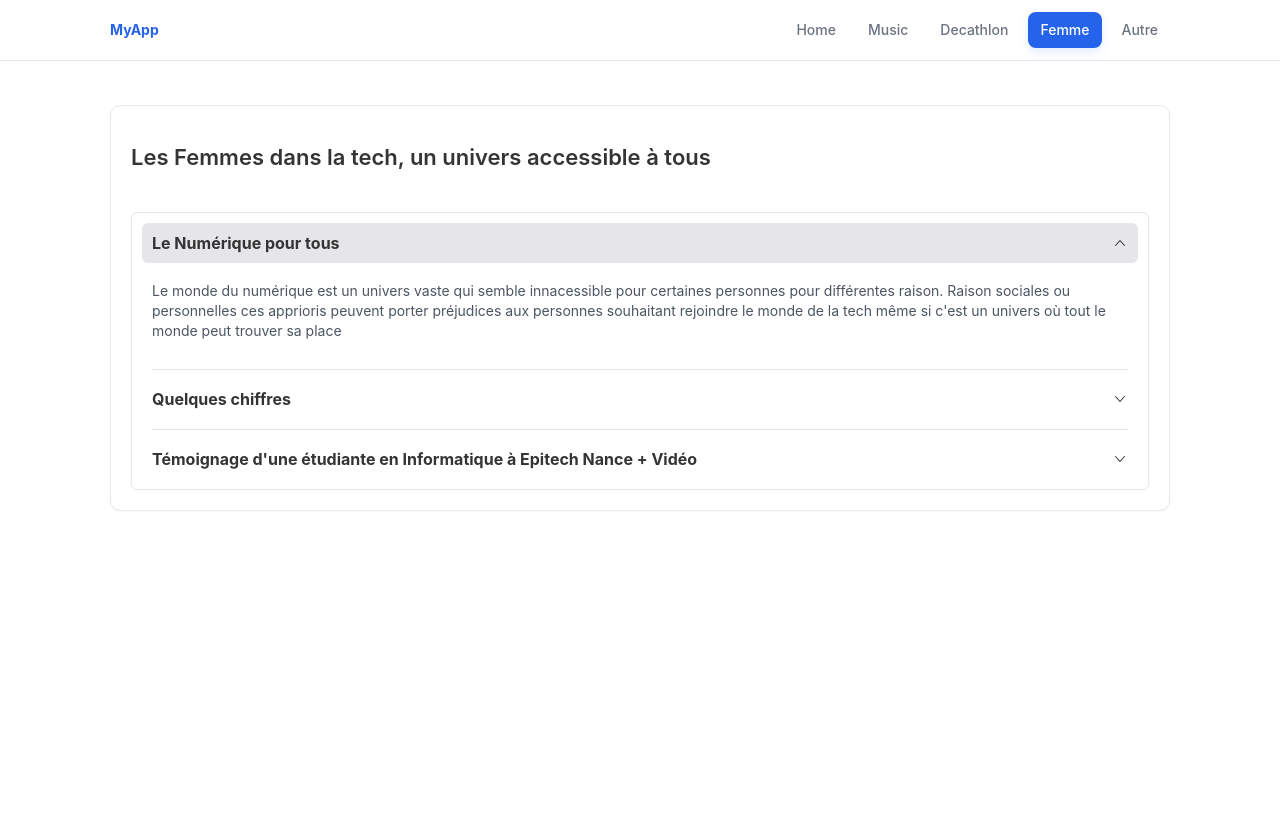
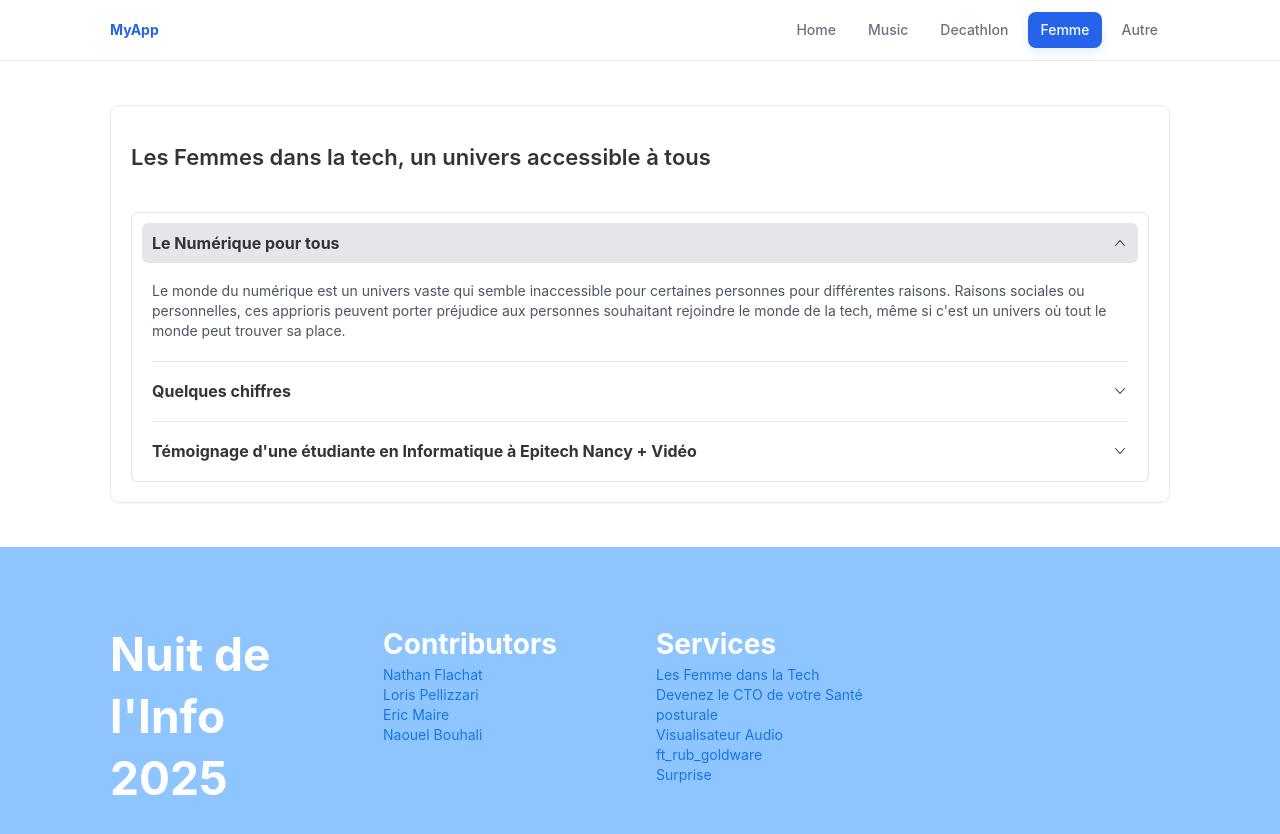
Before and after one commit to NathanFlachat/nuitdelinfo, a React (Vite) app in the folder nuitdelinfo/: page /femme in a window 1280 px wide. Both pictures are taken after a click on the element "Le Numérique pour tous". Shown: the top 834 px of the page. Before the commit the page ends 800 px from the top, so only its background shows below. Built offline with nearby package versions, Linux system fonts and the light colour scheme.

Commit message:
[ADD] Vidéo + flyer

```diff
--- a/nuitdelinfo/src/App.jsx
+++ b/nuitdelinfo/src/App.jsx
@@ -6,6 +6,7 @@ import Music from "./pages/Music";
 import Decathlon from "./pages/Decathlon";
 import Femme from "./pages/Femme";
 import Autre from "./pages/Autre";
+import Footer from "./components/Footer";
 
 export default function App() {
   return (
@@ -20,6 +21,7 @@ export default function App() {
           <Route path="/autre" element={<Autre />} />
         </Routes>
       </main>
+      <Footer/>
     </div>
   );
 }
--- a/nuitdelinfo/src/pages/Femme.jsx
+++ b/nuitdelinfo/src/pages/Femme.jsx
@@ -1,16 +1,20 @@
 import React from "react";
-import { Accordion} from "rsuite";
+import { Accordion } from "rsuite";
+import flyer from "../assets/flyer.png";
+import video from "../assets/video.mp4";
 
 const items = [
   {
-    content: "Le monde du numérique est un univers vaste qui semble innacessible pour certaines personnes pour différentes raison. Raison sociales ou personnelles ces apprioris peuvent porter préjudices aux personnes souhaitant rejoindre le monde de la tech même si c'est un univers où tout le monde peut trouver sa place ",
     id: "1",
     title: "Le Numérique pour tous",
+    content:
+      "Le monde du numérique est un univers vaste qui semble inaccessible pour certaines personnes pour différentes raisons. Raisons sociales ou personnelles, ces apprioris peuvent porter préjudice aux personnes souhaitant rejoindre le monde de la tech, même si c'est un univers où tout le monde peut trouver sa place.",
   },
   {
-    content: "Seulement 24% des métiers de la tech sont occupés par des femmes      67% des femmes ne se sentent pas légitimes à faire des études informatiques      48%des femmes citent le manque de modèle féminins dans le numérique",
     id: "2",
     title: "Quelques chiffres",
+    content:
+      "Seulement 24% des métiers de la tech sont occupés par des femmes. 67% des femmes ne se sentent pas légitimes à faire des études informatiques. 48% des femmes citent le manque de modèles féminins dans le numérique.",
   },
 ];
 
@@ -20,22 +24,58 @@ export default function Femme() {
       <h1 style={{ margin: 0, fontSize: 22, fontWeight: 600 }}>
         Les Femmes dans la tech, un univers accessible à tous
       </h1>
+
       <div style={{ marginTop: 24 }}>
         <Accordion bordered>
+
           {items.map((item) => (
-            <Accordion.Panel
-              header={item.title}
-              key={item.id}
-              defaultExpanded={false}
-            >
-              <div style={{ padding: "8px 0", color: "#4b5563" }}>
+            <Accordion.Panel key={item.id} header={item.title}>
+              <p style={{ color: "#4b5563", marginTop: 8 }}>
                 {item.content}
-              </div>
+              </p>
             </Accordion.Panel>
           ))}
 
-          <Accordion.Panel header="Témoignage d'une étudiante en Informatique à Epitech Nance + Vidéo">
-              <p> Naouel, étudiante en informatique à Epitech Nancy, partage aujourd’hui son expérience dans le monde du numérique. Son parcours n’a pas commencé sous les meilleurs auspices : les aprioris, les remarques décourageantes et une certaine réticence à rejoindre un domaine souvent perçu comme “pas fait pour elle” auraient pu la détourner de sa passion. Pourtant, elle a choisi de ne pas écouter les bruits de couloir et de se lancer. Les débuts ont été difficiles, comme pour beaucoup. Il a fallu s’adapter, apprendre, persévérer. Mais jamais elle n’a pensé abandonner. Au contraire, chaque défi est devenu pour elle une preuve supplémentaire qu’elle avait toute sa place dans ce milieu. Aujourd’hui, Naouel démontre chaque jour que la compétence n’a pas de genre, que la motivation et la curiosité valent bien plus que les stéréotypes, et que les femmes ont toute leur légitimité dans la tech. Son témoignage rappelle une chose essentielle : la diversité est une richesse. Encourager les femmes à rejoindre les métiers du numérique, c’est ouvrir la voie à plus de créativité, de perspectives nouvelles et d’innovation. Grâce à des parcours comme celui de Naouel, les futures étudiantes peuvent se projeter et oser, elles aussi, franchir le pas.</p>
+          <Accordion.Panel header="Témoignage d'une étudiante en Informatique à Epitech Nancy + Vidéo">
+
+            <p style={{ color: "#4b5563", marginTop: 8 }}>
+              Naouel, étudiante en informatique à Epitech Nancy, partage aujourd’hui son expérience dans le monde du numérique...
+            </p>
+
+            {/* 2 colonnes */}
+            <div
+              style={{
+                display: "flex",
+                gap: "20px",
+                marginTop: "20px",
+                alignItems: "flex-start",
+              }}
+            >
+              {/* Colonne 1 : Image */}
+              <div style={{ flex: 1 }}>
+                <img
+                  src={flyer}
+                  alt="flyer"
+                  style={{
+                    width: "100%",
+                    borderRadius: 8,
+                    boxShadow: "0px 4px 12px rgba(0,0,0,0.1)",
+                  }}
+                />
+              </div>
+              <div style={{ flex: 1 }}>
+                <video
+                  src={video}
+                  controls
+                  style={{
+                    width: "100%",
+                    borderRadius: 8,
+                    boxShadow: "0px 4px 12px rgba(0,0,0,0.1)",
+                  }}
+                />
+              </div>
+            </div>
+
           </Accordion.Panel>
         </Accordion>
       </div>
```
Also changed, not shown: nuitdelinfo/src/assets/flyer.png (added), 1 other file (tests, documents, lock files or other folders).
